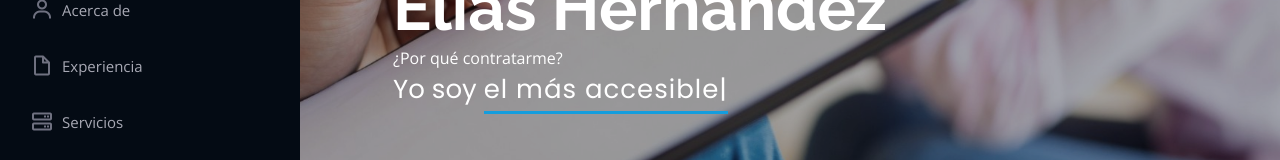
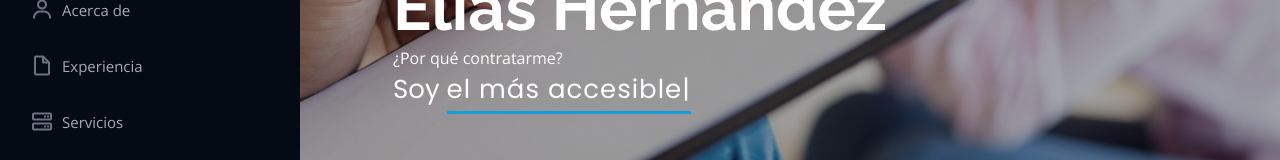
Before and after one commit to GianGuille/GianGuille.github.io, a plain HTML site: page index.html in a window 1280 px wide. Shown: the part 331-491 px from the top of the page. Drawn offline with nearby package versions, Linux system fonts and the light colour scheme.

Commit message:
Update index.html
modify

```diff
--- a/index.html
+++ b/index.html
@@ -62,7 +62,7 @@
     <div class="hero-container" data-aos="fade-in">
       <h1>Elías Hernández</h1>
       <hw style="color:white">¿Por qué contratarme?</hw>
-      <p>Yo soy <span class="typed" data-typed-items="el más experimentado, el más humano, el más accesible, el más sexy, la mera psique"></span></p>
+      <p>Soy <span class="typed" data-typed-items="el más experimentado, el más humano, el más accesible, el más sexy, la mera psique"></span></p>
     </div>
   </section><!-- End Hero -->
 
```
